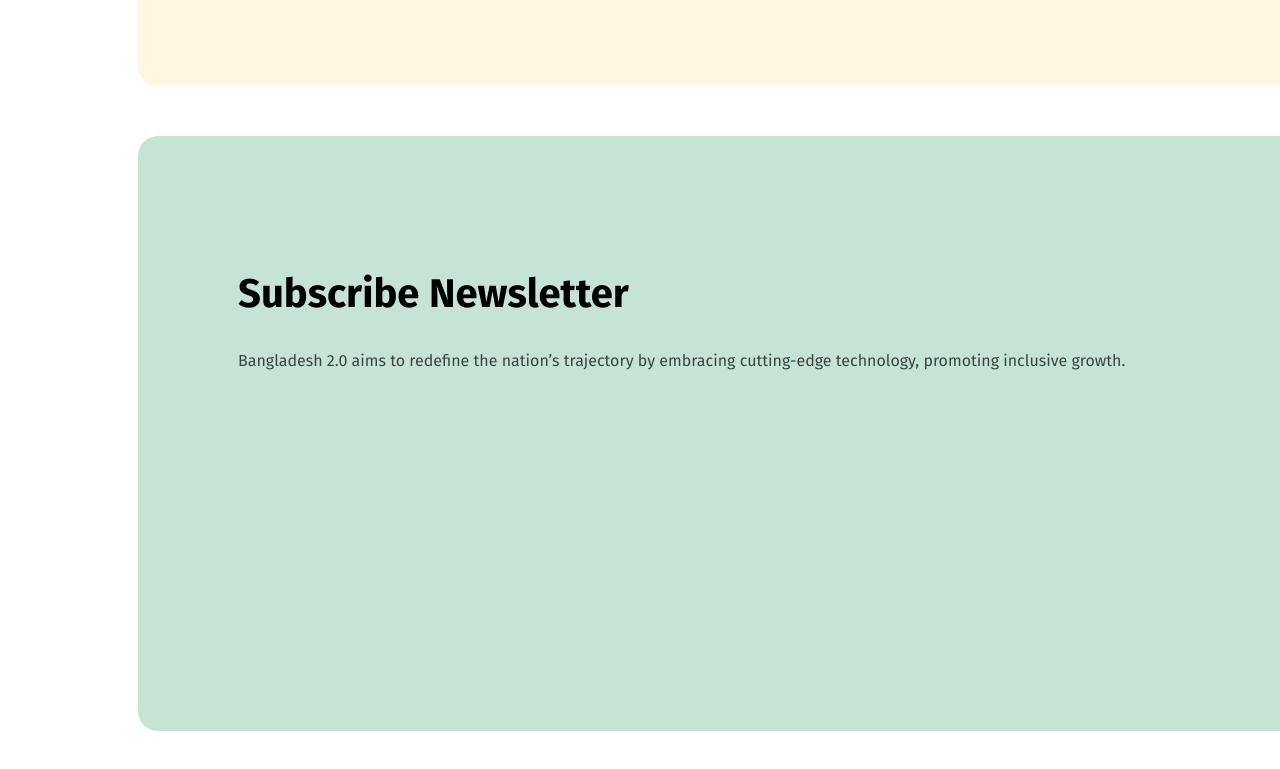
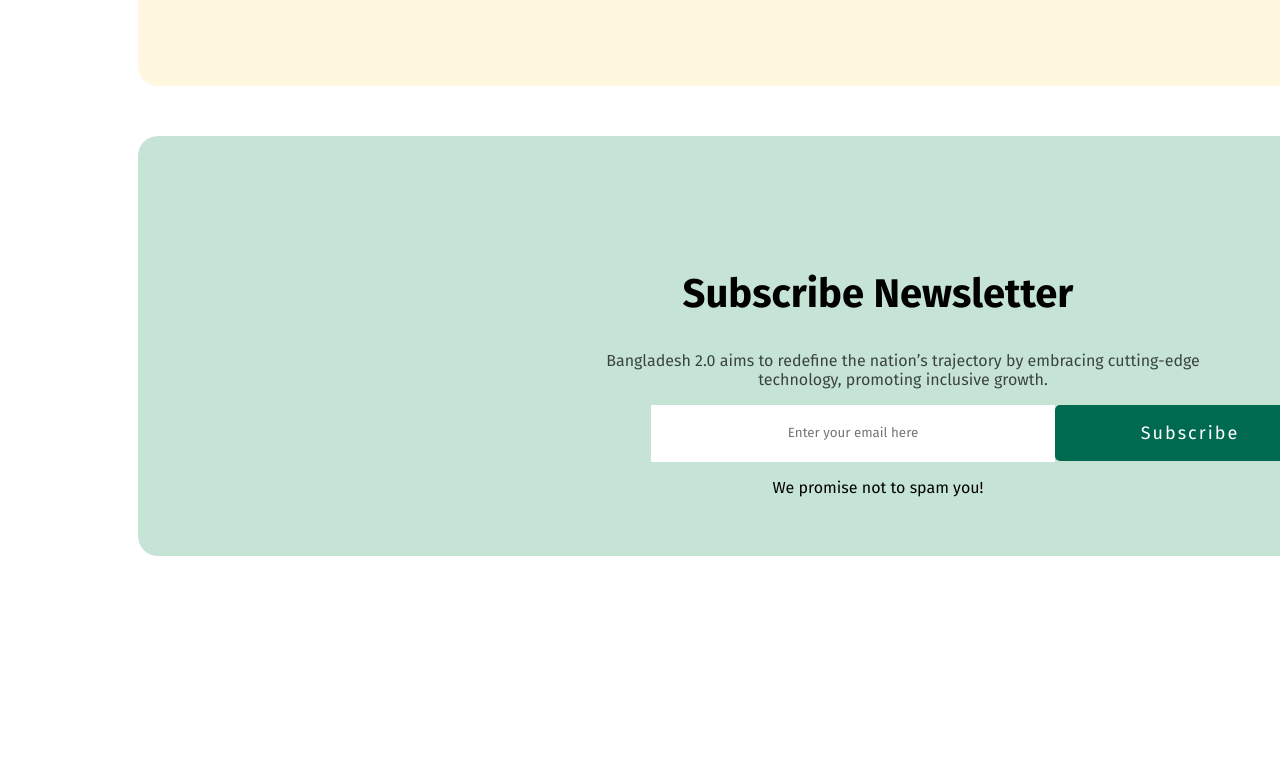
Before and after one commit to 1munni/Assignment-1, a plain HTML site: page index.html in a window 1280 px wide. Shown: the part 2664-3433 px from the top of the page. After the commit the page ends 3270 px from the top, so only its background shows below. Drawn offline with Linux system fonts and the light colour scheme.

Commit message:
footer complete

```diff
--- a/index.html
+++ b/index.html
@@ -79,12 +79,22 @@
     </section>
     </main>
     <footer>
-        <section id="part-3">
+        <section id="part-4">
             <div class="subscribe-part">
                 <h2 class="subscribe-title">Subscribe Newsletter
                     </h2>
-                    <p class="subscribe-text">Bangladesh 2.0 aims to redefine the nation’s trajectory by embracing cutting-edge technology, promoting inclusive growth.</p>
+                    <p class="subscribe-text">Bangladesh 2.0 aims to redefine the nation’s trajectory by embracing cutting-edge <br> technology, promoting inclusive growth.</p>
+                    <div class="form">
+                        <form>
+                            <label for="">
+                                <input type="Email" placeholder="Enter your email here" height="200px">
+                                <button class="subscribe-btn" subscribe> Subscribe</button>
+                            </label>
+                        </form>
+                    </div>
+                    <p class="commitment">We promise not to spam you!</p>
             </div>
+
         </section>
     </footer>
 </body>
--- a/styles/styles.css
+++ b/styles/styles.css
@@ -183,8 +183,9 @@ button{
           .satelite-pic{
             height: 300px;
             width: 400px;
-            border: 20px;
-            border-radius: 20px;
+            /* border: 3px solid black; */
+           /* border-radius: 50%; */
+           border-radius:  100px 200px;
           }
           .news-heading{
             font-size: 32px;
@@ -226,11 +227,51 @@ button{
             }
 
             .subscribe-part{
-                height: 395px;
+                height: 220px;
                 width: 1280px;
                 background-color: #C6E4D6;
                 border-radius: 20px;
                 margin: 50px 130px;
                 padding: 100px;
+                display: flex;
+                justify-content: space-around;
+                align-items: center;
+                flex-direction: column;
+            }
+            .subscribe-text{
+                text-align: center;
+                margin-top: 0px;
+                padding-left: 50px;
+            }
+            .form{
+                display: flex;
+                justify-content: center;
+                align-items: center;
+                margin: 0 auto;
+                padding-right: 50px;
 
             }
+            label{
+                position: relative;
+                margin-left: 0px, 200px;
+            }
+            input[type="Email"]{
+                border: none;
+                width: 400px;
+                height: 55px;
+                padding: 20px,16px;
+                text-align: center;
+                font-family: "Fira Sans", serif;
+            }
+            .subscribe-btn{
+                position: absolute;
+                margin: 0px;
+                background-color: #006A50;
+                color: #ffffff;
+                padding: 0 16px;
+                letter-spacing: 2px;
+                font-size: 18px;
+                font-weight: 700px;
+                font-family: "Fira Sans", serif;
+                border: none;
+            }
```
